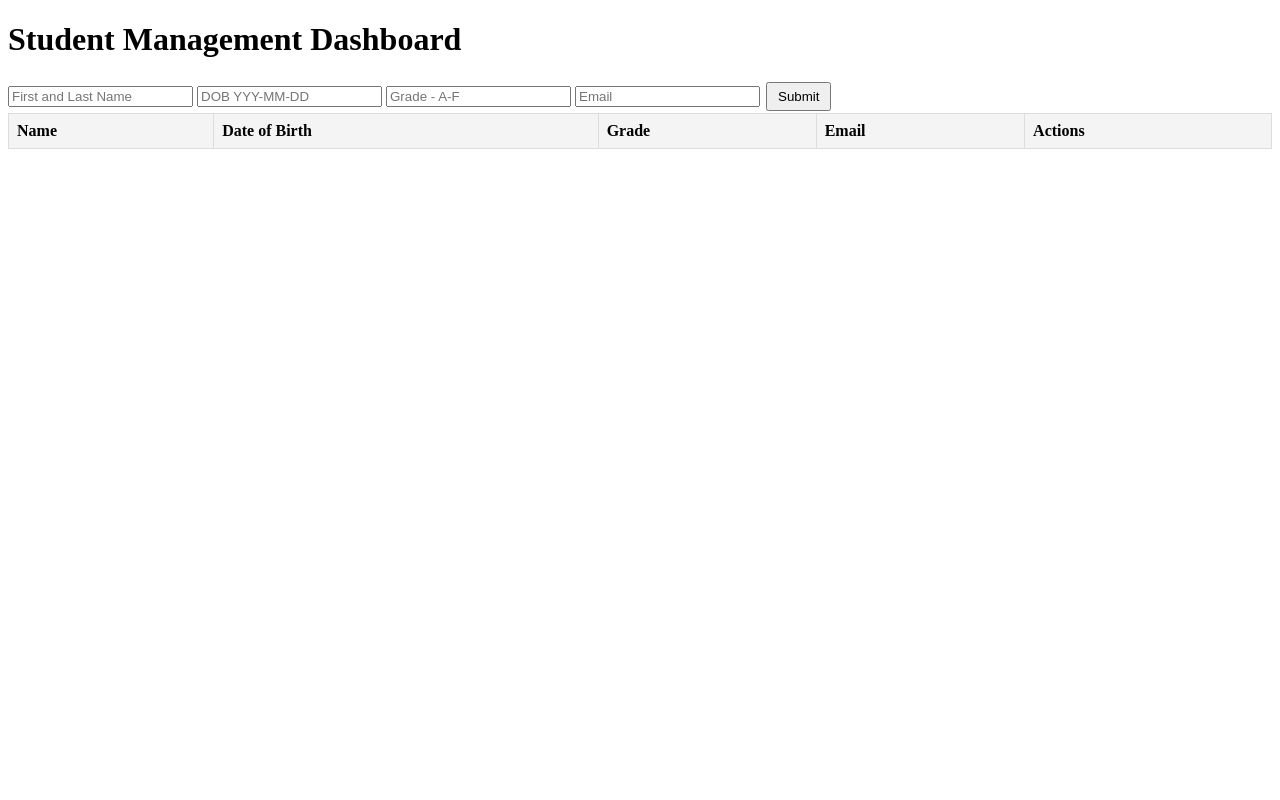
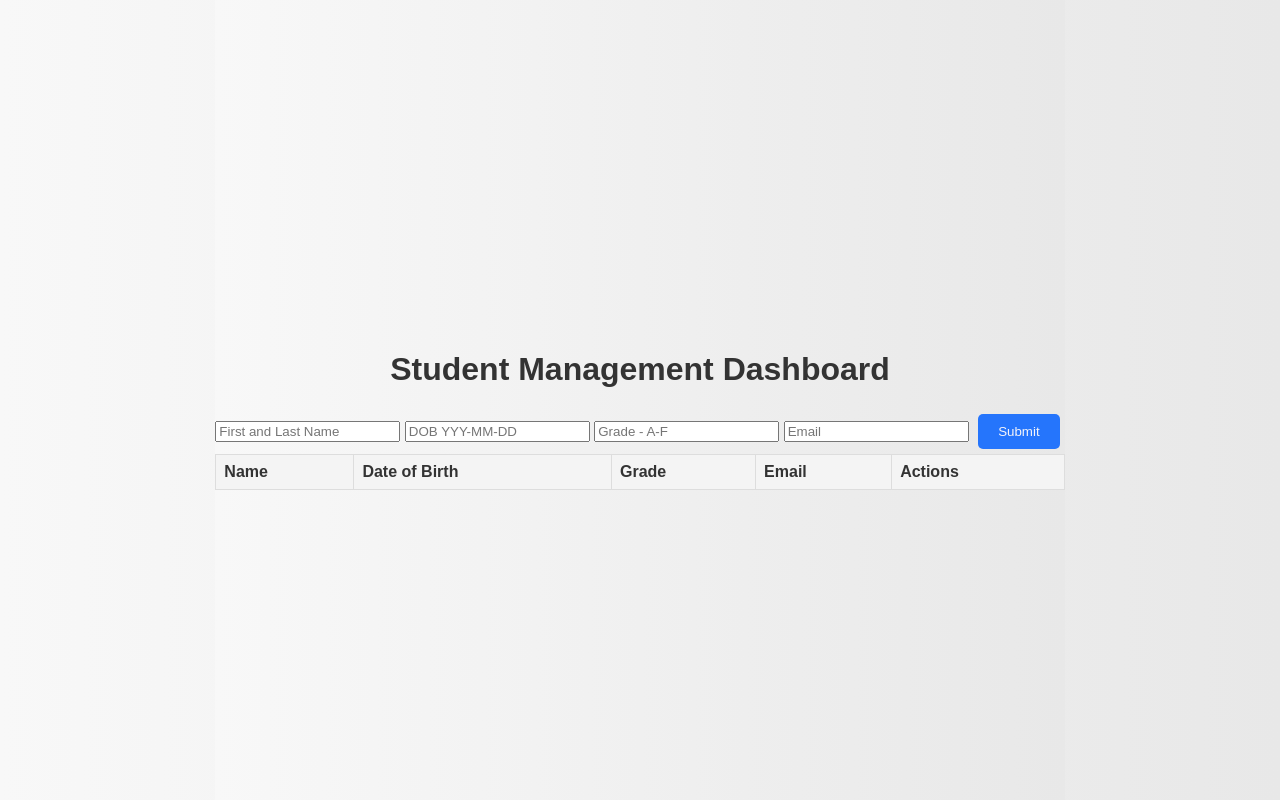
Before and after one commit to The-Jewell/student-management-system, a plain HTML site: page frontend/index.html in a window 1280 px wide. Drawn offline with Linux system fonts and the light colour scheme; no server answers.

Commit message:
styles
updated styles /css

```diff
--- a/backend/students.json
+++ b/backend/students.json
@@ -3,7 +3,7 @@
         "id": "1",
         "name": "Alice Johnson",
         "dateOfBirth": "2001-04-12",
-        "grade": "B",
+        "grade": "A",
         "email": "alice.johnson@example.com"
     },
     {
--- a/frontend/index.html
+++ b/frontend/index.html
@@ -15,6 +15,7 @@
 </head>
 
 <body>
+    <div class="container">
         <!--[if lt IE 7]>
             <p class="browsehappy">You are using an <strong>outdated</strong> browser. Please <a href="#">upgrade your browser</a> to improve your experience.</p>
         <![endif]-->
@@ -53,6 +54,7 @@
             </table>
         </div>
         <script src="script.js" defer></script>
+    </div>
 </body>
 
 </html>
--- a/frontend/styles.css
+++ b/frontend/styles.css
@@ -1,11 +1,53 @@
-#students-list {
-    max-height: 300px;
-    overflow-y: auto;
+/* Base color definitions */
+:root {
+    --primary-color: #6a11cb;
+    --secondary-color: #2575fc;
+    --light-color: #f4f4f9;
+    --dark-color: #333;
 }
 
-table {
+/* Universal base styles */
+body, html {
+    height: 100vh; /* Full viewport height */
+    margin: 0;
+    display: flex;
+    justify-content: center;
+    align-items: center;
+    font-family: Arial, sans-serif; /* Unified font family */
+    background: linear-gradient(to right, #f8f8f8, #e8e8e8); /* Subtle gradient background */
+    color: var(--dark-color); /* Use of CSS variable for text color */
+}
+
+/* Button styling */
+button {
+    background: var(--secondary-color);
+    color: var(--light-color);
+    border: none;
+    padding: 10px 20px;
+    border-radius: 5px;
+    cursor: pointer;
+    transition: background 0.3s ease;
+    margin: 5px; /* Spacing between buttons, adjusted for all buttons */
+}
+
+button:hover {
+    background: var(--primary-color);
+}
+
+/* Container and text alignment */
+.container {
+    width: 100%;
+    max-width: 960px;
+    text-align: center;
+    margin-top: 20px; /* Adjusted once, remove if not needed */
+}
+
+/* Table and list styling */
+table, #students-list {
     width: 100%;
     border-collapse: collapse;
+    max-height: 300px; /* Applied to the list for scroll */
+    overflow-y: auto; /* Scroll on Y for list */
 }
 
 th, td {
@@ -18,8 +60,19 @@ th {
     background-color: #f4f4f4;
 }
 
-button {
-    padding: 5px 10px;
-    margin: 2px;
-    cursor: pointer;
+@media (max-width: 768px) {
+    .container {
+        margin-top: 10px; /* Smaller margin for smaller screens */
+    }
+    button {
+        padding: 8px 16px;
+        font-size: 0.9rem;
+    }
+    h1 {
+        font-size: 2rem; /* Smaller font for headers on small screens */
+    }
+    table {
+        overflow-x: auto; /* Horizontal scroll for tables on small screens */
+        display: block;
+    }
 }
```
Lines whose indentation alone changed are shown as unchanged.
